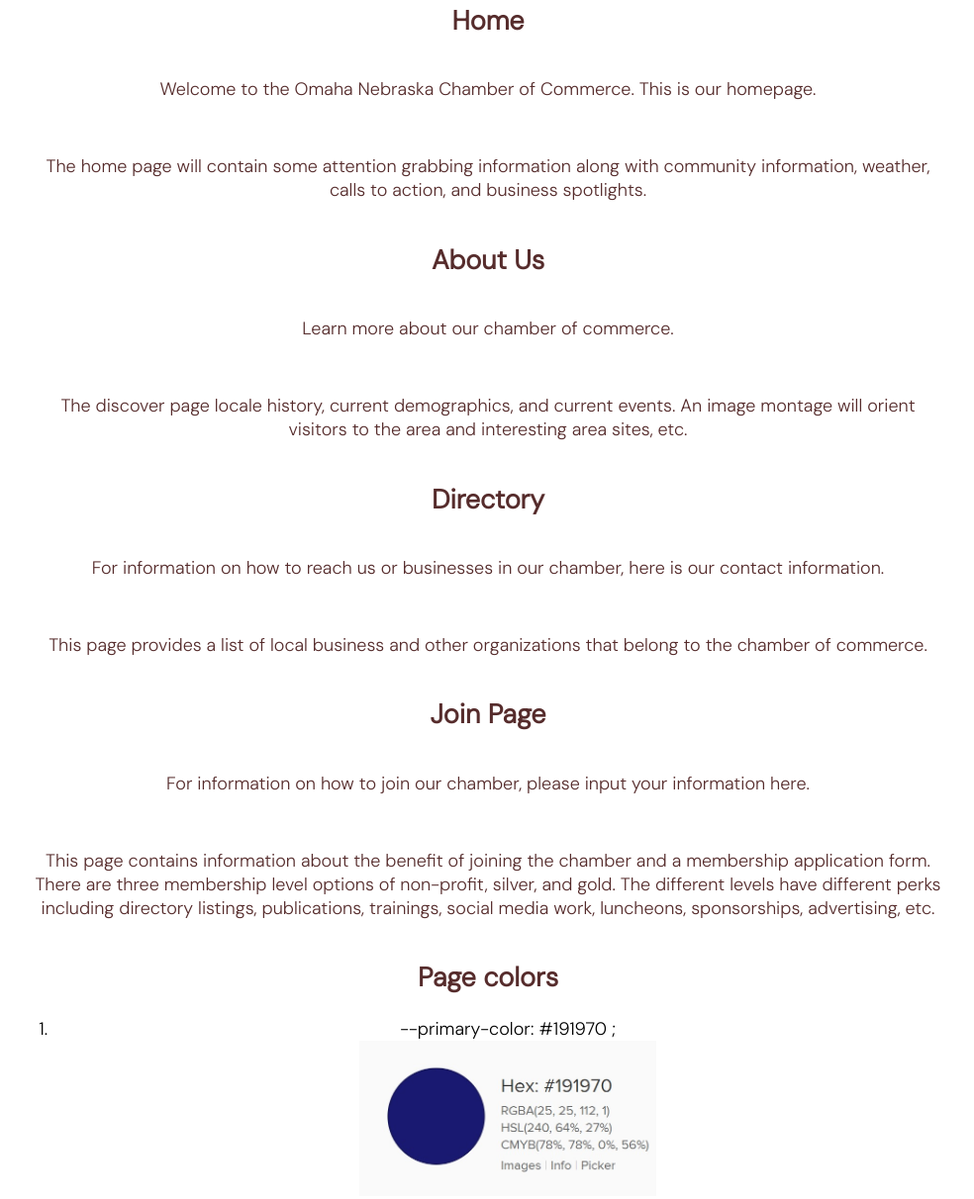
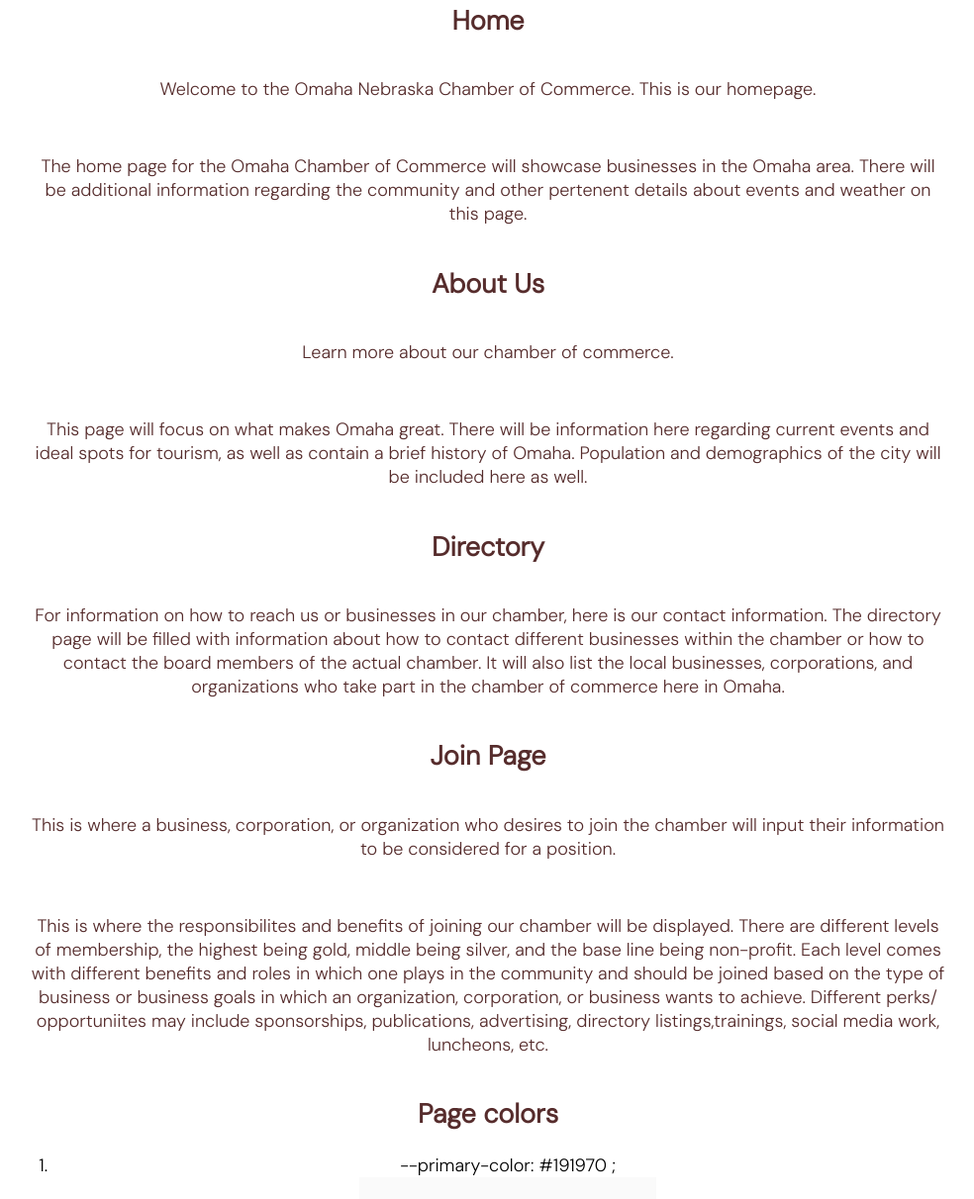
Before and after one commit to tsue-hickman/wdd230, a plain HTML site: page week 2/siteplan/indexchamofcom.html in a window 1280 px wide. Shown: the part 525-1737 px from the top of the page at 99% size, without its empty margins (147-1131 px from the left). Drawn offline with Linux system fonts and the light colour scheme.

Commit message:
edited the wording for the site plan

```diff
--- a/week 2/siteplan/indexchamofcom.html
+++ b/week 2/siteplan/indexchamofcom.html
@@ -38,9 +38,10 @@
         Welcome to the Omaha Nebraska Chamber of Commerce. This is our homepage.
       </p>
       <p>
-        The home page will contain some attention grabbing information along
-        with community information, weather, calls to action, and business
-        spotlights.
+        The home page for the Omaha Chamber of Commerce will showcase businesses
+        in the Omaha area. There will be additional information regarding the
+        community and other pertenent details about events and weather on this
+        page.
       </p>
     </section>
 
@@ -49,9 +50,10 @@
       <h2>About Us</h2>
       <p>Learn more about our chamber of commerce.</p>
       <p>
-        The discover page locale history, current demographics, and current
-        events. An image montage will orient visitors to the area and
-        interesting area sites, etc.
+        This page will focus on what makes Omaha great. There will be
+        information here regarding current events and ideal spots for tourism,
+        as well as contain a brief history of Omaha. Population and demographics
+        of the city will be included here as well.
       </p>
     </section>
 
@@ -60,11 +62,11 @@
       <h2>Directory</h2>
       <p>
         For information on how to reach us or businesses in our chamber, here is
-        our contact information.
-      </p>
-      <p>
-        This page provides a list of local business and other organizations that
-        belong to the chamber of commerce.
+        our contact information. The directory page will be filled with
+        information about how to contact different businesses within the chamber
+        or how to contact the board members of the actual chamber. It will also
+        list the local businesses, corporations, and organizations who take part
+        in the chamber of commerce here in Omaha.
       </p>
     </section>
 
@@ -72,15 +74,20 @@
     <section id="directory">
       <h2>Join Page</h2>
       <p>
-        For information on how to join our chamber, please input your
-        information here.
+        This is where a business, corporation, or organization who desires to
+        join the chamber will input their information to be considered for a
+        position.
       </p>
       <p>
-        This page contains information about the benefit of joining the chamber
-        and a membership application form. There are three membership level
-        options of non-profit, silver, and gold. The different levels have
-        different perks including directory listings, publications, trainings,
-        social media work, luncheons, sponsorships, advertising, etc.
+        This is where the responsibilites and benefits of joining our chamber
+        will be displayed. There are different levels of membership, the highest
+        being gold, middle being silver, and the base line being non-profit.
+        Each level comes with different benefits and roles in which one plays in
+        the community and should be joined based on the type of business or
+        business goals in which an organization, corporation, or business wants
+        to achieve. Different perks/ opportuniites may include sponsorships,
+        publications, advertising, directory listings,trainings, social media
+        work, luncheons, etc.
       </p>
     </section>
 
```
